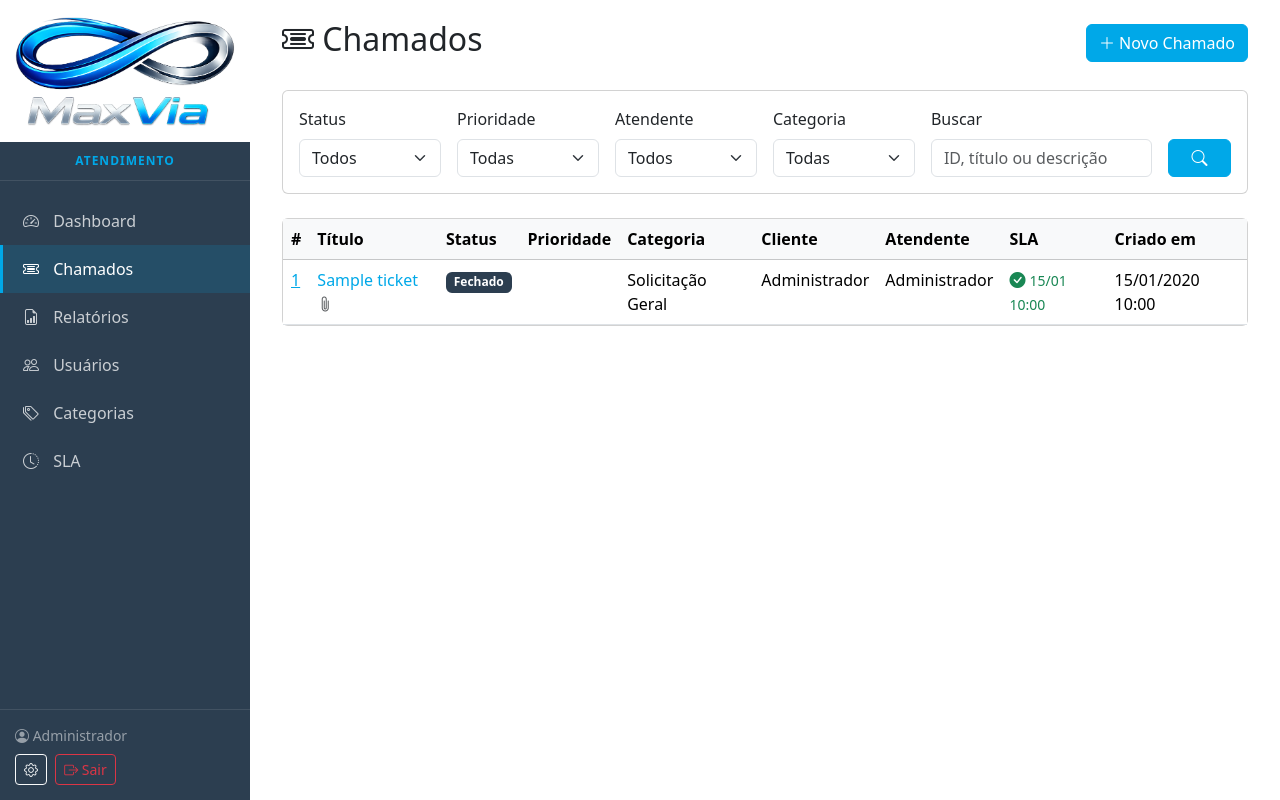
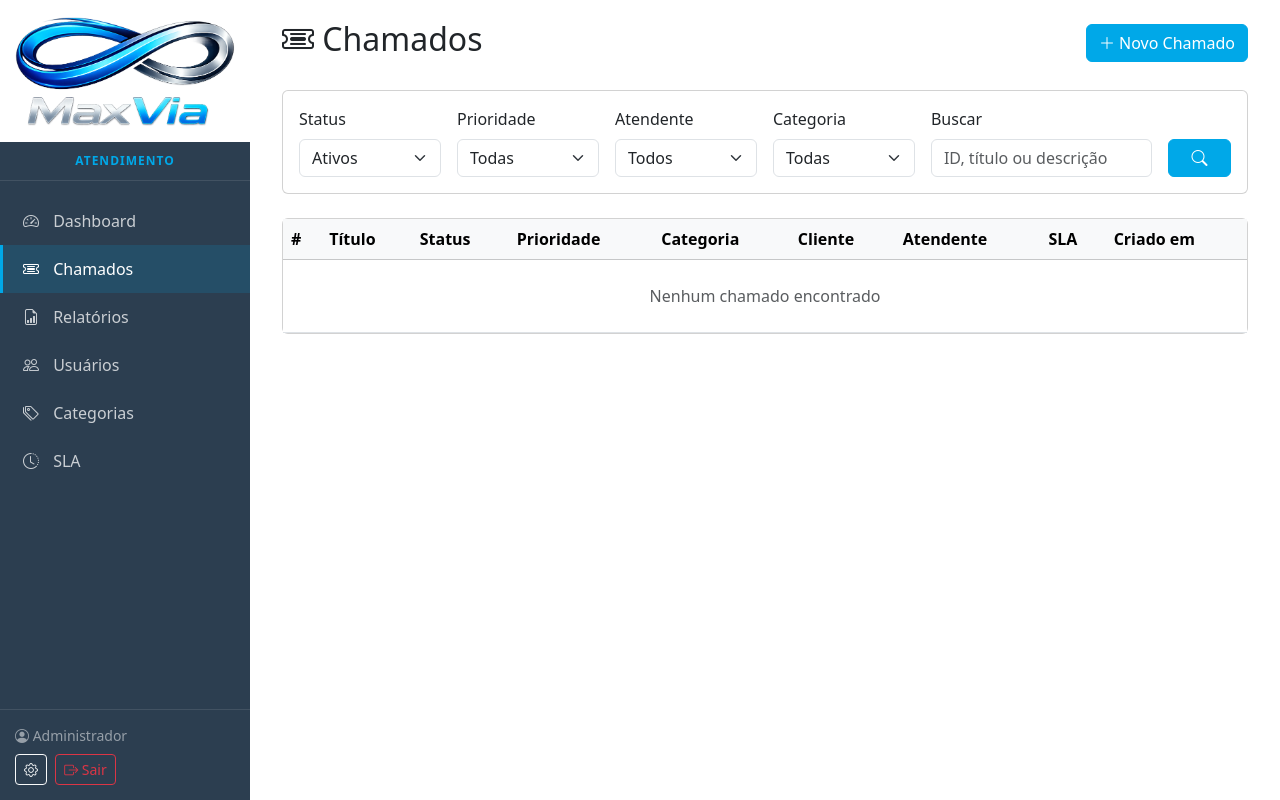
Before and after one commit to cleverauditor/helpdesk, a Flask app: page /tickets/ in a window 1280 px wide. Run offline with Flask 3, Linux system fonts and the light colour scheme; a user stored in the database is signed in; tables that the repository leaves empty hold one stand-in row (values such as "Sample post").

Commit message:
feat: Filtrar chamados ativos por padrão na listagem
- Padrão agora mostra apenas chamados abertos e em andamento
- Adicionada opção "Ativos" no filtro de status
- Opção "Todos" disponível para ver todos os chamados

Co-Authored-By: Claude Opus 4.5 <noreply@anthropic.com>

```diff
--- a/routes/tickets.py
+++ b/routes/tickets.py
@@ -24,13 +24,15 @@ def lista():
     query = Ticket.query
 
     # Filtros
-    status = request.args.get('status')
+    status = request.args.get('status', 'ativos')  # Padrão: apenas ativos
     prioridade = request.args.get('prioridade')
     atendente_id = request.args.get('atendente_id', type=int)
     categoria_id = request.args.get('categoria_id', type=int)
     busca = request.args.get('busca', '').strip()
 
-    if status:
+    if status == 'ativos':
+        query = query.filter(Ticket.status.in_(['aberto', 'em_andamento']))
+    elif status and status != 'todos':
         query = query.filter(Ticket.status == status)
     if prioridade:
         query = query.filter(Ticket.prioridade == prioridade)
--- a/templates/tickets/list.html
+++ b/templates/tickets/list.html
@@ -17,10 +17,11 @@
             <div class="col-md-2">
                 <label class="form-label">Status</label>
                 <select name="status" class="form-select">
-                    <option value="">Todos</option>
+                    <option value="ativos" {% if request.args.get('status', 'ativos') == 'ativos' %}selected{% endif %}>Ativos</option>
                     <option value="aberto" {% if request.args.get('status') == 'aberto' %}selected{% endif %}>Aberto</option>
                     <option value="em_andamento" {% if request.args.get('status') == 'em_andamento' %}selected{% endif %}>Em Andamento</option>
                     <option value="fechado" {% if request.args.get('status') == 'fechado' %}selected{% endif %}>Fechado</option>
+                    <option value="todos" {% if request.args.get('status') == 'todos' %}selected{% endif %}>Todos</option>
                 </select>
             </div>
             <div class="col-md-2">
```
